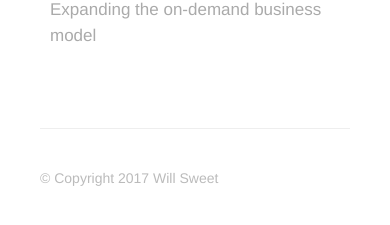
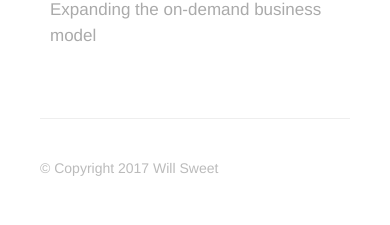
Before and after one commit to williebsweet/williebsweet.github.io, a Jekyll site: the page built from index.html, in a window 390 px wide. Shown: the part 569-794 px from the top of the page. Built offline with Jekyll 4.4.1, drawn with Linux system fonts in a browser that asks for light colours; nearby versions of some CDN libraries; the list of posts is cut into pages by our own code.

Commit message:
update css and config

```diff
--- a/assets/css/style.css
+++ b/assets/css/style.css
@@ -652,7 +652,7 @@ h2.month {
 	#wrapper { padding:20px 20px 20px 20px;}
 	#header { margin-bottom: 60px; border-bottom: 1px solid #eee; }
 	.post { margin: 40px 0; }
-	#footer { margin-top: 60px; }
+	#footer { margin-top: 50px; }
 	#sub-footer { margin-top: 5px; }
 
 	#post-list, #archive-list { margin-top: 0; }
```
